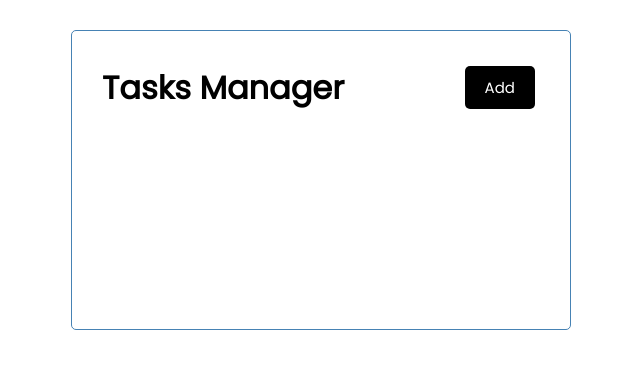
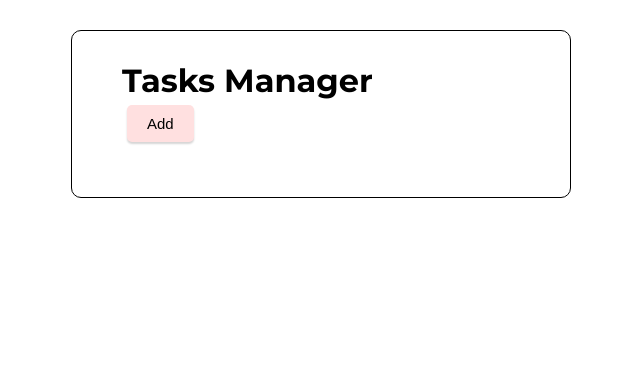
Before and after one commit to abdealijaroli/tasks-manager, a React (Create React App) app: page / in a window 1280 px wide. Shown: the top 368 px of the page, without its empty margins (319-959 px from the left). Built offline with nearby package versions, Linux system fonts and the light colour scheme.

Commit message:
Reverting CSS file

```diff
--- a/src/index.css
+++ b/src/index.css
@@ -1,4 +1,37 @@
-@import url('https://fonts.googleapis.com/css2?family=Poppins:wght@300;400&display=swap');
+@import url('https://fonts.googleapis.com/css2?family=Montserrat:wght@300;400&display=swap');
+
+* {
+  box-sizing: border-box;
+  margin: 0;
+  padding: 0;
+}
+
+body {
+  font-family: 'Montserrat', sans-serif;
+}
+
+.container {
+  max-width: 500px;
+  margin: 30px auto;
+  overflow: auto;
+  padding: 30px 50px 50px 50px;
+  border: 1.5px solid black;
+  border-radius: 10px;
+}
+
+.btn {
+  background: #FFE0E0;
+  border: none;
+  padding: 10px 20px;
+  border-radius: 5px;
+  margin: 5px;
+  font-size: 15px;
+  box-shadow: 0px 2px 2px rgb(214, 213, 213);
+}
+
+
+
+/* @import url('https://fonts.googleapis.com/css2?family=Poppins:wght@300;400&display=swap');
 
 * {
   box-sizing: border-box;
@@ -109,4 +142,4 @@ body {
 footer {
   margin-top: 30px;
   text-align: center;
-}
+} */
```
Also changed, not shown: src/App.js (line endings or trailing spaces).
